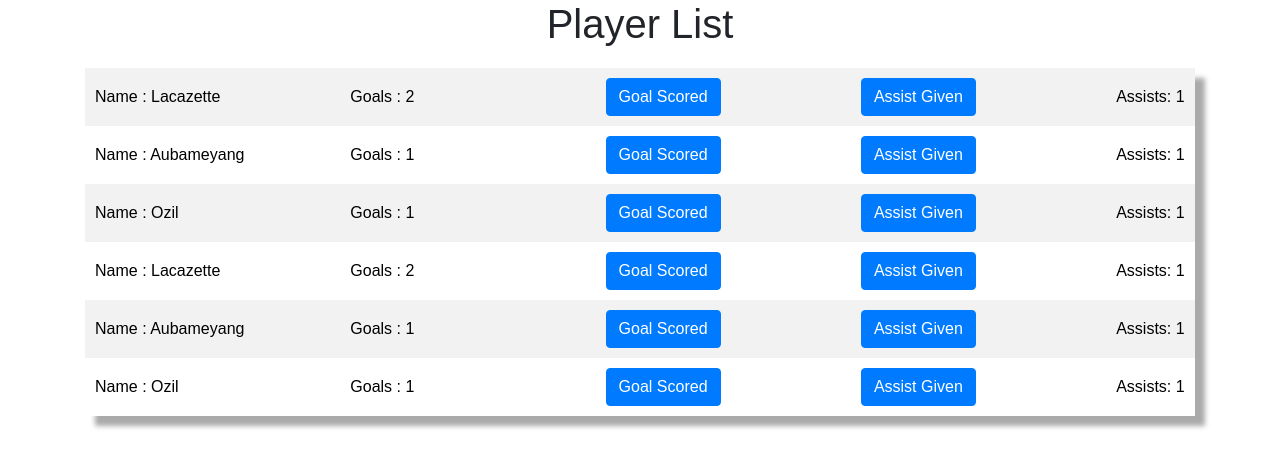
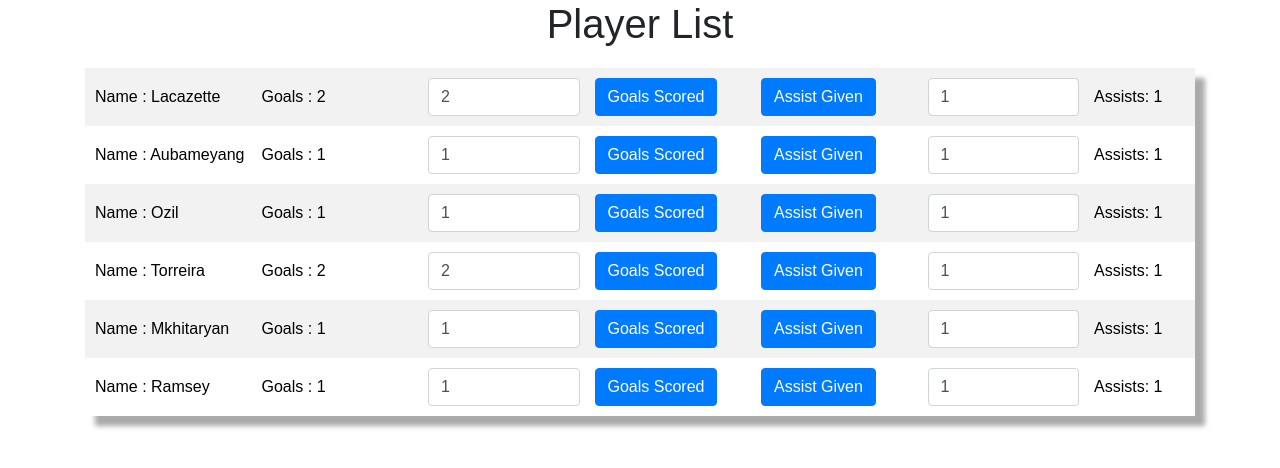
Before and after one commit to kunalp726/ReactJs, a React (Create React App) app: page / in a window 1280 px wide. Shown: the top 468 px of the page. Built offline with nearby package versions, Linux system fonts and the light colour scheme.

Commit message:
two way binding added

```diff
--- a/src/App.css
+++ b/src/App.css
@@ -30,7 +30,7 @@ tr:nth-child(odd){
   background-color: #f2f2f2
 }
 tr:hover{
-  background-color: blue;
+  background-color: orange;
   color: white
 }
 tr:hover td{
@@ -47,7 +47,7 @@ table{
   padding-bottom: 10px;
   padding-left: 10px;
   padding-right: 5px;
-  width: 23%;
+  width: 15%;
 }
 .App table tr td:last-child{
 
--- a/src/users/User.js
+++ b/src/users/User.js
@@ -8,8 +8,10 @@ if(props.children){
 return (<tr>
   <td style={divStyle}>Name : {props.children}</td>
   <td style={divStyle}> Goals : {props.goals} </td>
-  <td style={divStyle}><button className="btn btn-primary" onClick={()=>{props.parentMethodGoal(props.obj)}}>Goal Scored</button></td>
+  <td><input type="text" onChange={(e)=>{props.parentGoalsText(e,props.obj)}} value={props.goals} className="form-control"></input></td>
+  <td style={divStyle}><button className="btn btn-primary" onClick={()=>{props.parentMethodGoal(props.obj)}}>Goals Scored</button></td>
   <td style={divStyle}><button className="btn btn-primary" onClick={()=>{props.parentMethodAssist(props.obj)}}>Assist Given</button></td>
+  <td><input type="text" onChange={(e)=>{props.parentAssistText(e,props.obj)}} value={props.assist}  className="form-control"></input></td>
   <td style={divStyle}> Assists: {props.assist}</td>
   </tr>)
 }else{
--- a/src/users/Users.js
+++ b/src/users/Users.js
@@ -8,17 +8,44 @@ state={
     {name:"Lacazette",goals:2,assist:1},
     {name:"Aubameyang",goals:1,assist:1},
     {name:"Ozil",goals:1,assist:1},
-    {name:"Lacazette",goals:2,assist:1},
-    {name:"Aubameyang",goals:1,assist:1},
-    {name:"Ozil",goals:1,assist:1}
+    {name:"Torreira",goals:2,assist:1},
+    {name:"Mkhitaryan",goals:1,assist:1},
+    {name:"Ramsey",goals:1,assist:1}
   ],
   title:"Player List"
 }
+
 setCurrentState=(newState)=>{
   this.setState({
-    newState
+    users:newState
   });
 }
+
+changeGoalsText=(e,userDy)=>{
+  const newState=this.state.users.map((user)=>{
+    const tempuser=user;
+      if(userDy.name==tempuser.name){
+        if(! (isNaN(e.target.value))){
+      tempuser.goals=e.target.value;
+        }
+    }
+      return tempuser;
+    });
+  this.setCurrentState(newState);
+}
+changeAssistText=(e,userDy)=>{
+  const newState=this.state.users.map((user)=>{
+    const tempuser=user;
+      if(userDy.name==tempuser.name){
+        if(! (isNaN(e.target.value))){
+      tempuser.assist=e.target.value;
+        }
+    }
+      return tempuser;
+    });
+  this.setCurrentState(newState);
+}
+
 makeGoal=(userDy)=>{
   const newState=this.state.users.map((user)=>{
   const tempuser=user;
@@ -28,7 +55,6 @@ makeGoal=(userDy)=>{
     return tempuser;
   });
 this.setCurrentState(newState);
-console.log(newState);
 }
 
 makeAssist=(userDy)=>{
@@ -49,7 +75,7 @@ return(
   <table>
   {
     this.state.users.map((user)=>{
-      return (<User parentMethodAssist={this.makeAssist} parentMethodGoal={this.makeGoal} obj={user} goals={user.goals} assist={user.assist}>{user.name}</User>
+      return (<User parentAssistText={this.changeAssistText} parentGoalsText={this.changeGoalsText} parentMethodAssist={this.makeAssist} parentMethodGoal={this.makeGoal} obj={user} goals={user.goals} assist={user.assist}>{user.name}</User>
         //  <button onClick={()=>this.makeAssist(user)}>Assist Provided</button>
       )
     })
```
